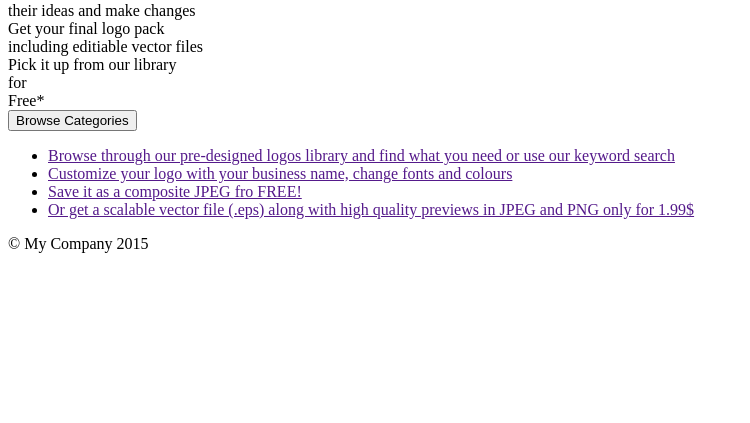
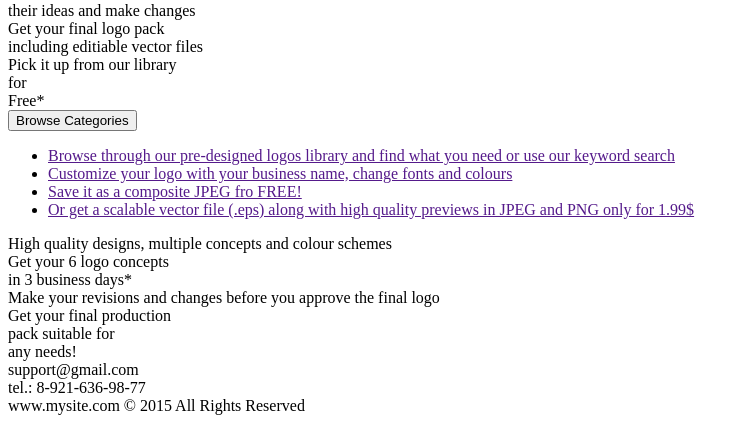
Before and after one commit to Nikcrysis/logos, a Yii app: template frontend/views/site/index.php in a window 1280 px wide. Shown: the part 573-996 px from the top of the page, without its empty margins (0-750 px from the left). Before the commit the page ends 826 px from the top, so only its background shows below. Run offline with PHP 8.4 and a stand-in for Yii, Linux system fonts and the light colour scheme; the template is opened without the code that fills it, so the values that code supplies are empty; some libraries are stand-ins or nearby versions.

Commit message:
changes Nikita

```diff
--- a/frontend/views/layouts/main.php
+++ b/frontend/views/layouts/main.php
@@ -71,13 +71,36 @@ AppAsset::register($this);
         <?= $content ?>
 </div>
 
-<footer class="footer">
-    <div class="container">
-        <p class="pull-left">&copy; My Company <?= date('Y') ?></p>
+<footer>
+    <div class="footer-main">
+        <div class="container">
 
-        <p class="pull-right"><?= Yii::powered() ?></p>
+        </div>
     </div>
+
+    <div class="footer-extra">
+        <div class="container">
+            <div class="row">
+                <div class="col-sm-11 footer-extra-text">
+                    <div class="">
+                        support@gmail.com
+                    </div>
+                    <div class="">
+                        tel.: 8-921-636-98-77
+                    </div>
+                    <div class="">
+                        www.mysite.com &copy; 2015 All Rights Reserved
+                    </div>
+                </div>
+            </div>
+        </div>
+    </div>
+
 </footer>
+
+
+
+
 
 <?php $this->endBody() ?>
 </body>
--- a/frontend/views/site/index.php
+++ b/frontend/views/site/index.php
@@ -10,11 +10,8 @@ $this->title = 'Logos';
     <div class="get-logo">
         <div class="container">
             <div class="get-logo-cont">
-            <div class="row">
-
-
-                    <div class="col-md-10 col-md-offset-1">
-                        <div class="col-md-3 get-logo-slider">
+                <div class="row ">
+                     <div class="col-sm-3 col-sm-offset-1 get-logo-slider">
                          <div id="carousel-example-generic" class="carousel slide" data-ride="carousel">
                              <!-- Indicators -->
                              <ol class="carousel-indicators">
@@ -59,7 +56,7 @@ $this->title = 'Logos';
                          </div>
                      </div>
 
-                        <div class="col-md-offset-1 col-md-8 get-logo-text">
+                     <div class="col-sm-offset-1 col-sm-7 get-logo-text">
                          <div class="get-logo-text-header">
                              Get your custom logo designed
                          </div>
@@ -81,8 +78,6 @@ $this->title = 'Logos';
                          <div class="under-line">
                              <a href="">see terms and pricing here</a>
                          </div>
-
-                    </div>
                    </div>
                 </div>
             </div>
@@ -93,7 +88,7 @@ $this->title = 'Logos';
         <div class="container">
             <div class="row">
                 <div class="col-sm-3 sugg-item">
-                <div class="sugg-item-pic brief">
+                    <div class="pic brief">
 
                     </div>
                     <div class="sugg-item-text">
@@ -107,7 +102,7 @@ $this->title = 'Logos';
                 </div>
 
                 <div class="col-sm-3 sugg-item">
-                <div class="sugg-item-pic create">
+                    <div class="pic create">
 
                     </div>
                     <div class="sugg-item-text">
@@ -122,7 +117,7 @@ $this->title = 'Logos';
                 </div>
 
                 <div class="col-sm-3 sugg-item">
-                <div class="sugg-item-pic revise">
+                    <div class="pic revise">
 
                     </div>
                     <div class="sugg-item-text">
@@ -136,7 +131,7 @@ $this->title = 'Logos';
                 </div>
 
                 <div class="col-sm-3 sugg-item">
-                <div class="sugg-item-pic final">
+                    <div class="pic final">
 
                     </div>
                     <div class="sugg-item-text">
@@ -151,7 +146,6 @@ $this->title = 'Logos';
             </div>
         </div>
     </div>
-
 
     <div class="browse-cat">
         <div class="container">
@@ -216,3 +210,48 @@ $this->title = 'Logos';
             </div>
         </div>
     </div>
+
+    <div class="choose-us">
+        <div class="container">
+            <div class="row choos-us-cont">
+                <div class="col-sm-3 choose-item">
+                    <div class="pic quality">
+
+                    </div>
+                    <div class="choose-item-text">
+                        <div>High quality designs, multiple concepts and colour schemes</div>
+                    </div>
+                </div>
+
+                <div class="col-sm-3 choose-item">
+                    <div class="pic time">
+
+                    </div>
+                    <div class="choose-item-text">
+                       <div>Get your 6 logo concepts</div>
+                        <div>in 3 business days*</div>
+                    </div>
+                </div>
+
+                <div class="col-sm-3 choose-item">
+                    <div class="pic revise">
+
+                    </div>
+                    <div class="choose-item-text">
+                        <div>Make your revisions and changes before you approve the final logo</div>
+                    </div>
+                </div>
+
+                <div class="col-sm-3 choose-item">
+                    <div class="pic final">
+
+                    </div>
+                    <div class="choose-item-text">
+                        <div>Get your final production</div>
+                        <div>pack suitable for </div>
+                        <div>any needs!</div>
+                    </div>
+                </div>
+            </div>
+        </div>
+    </div>
```
Also changed, not shown: frontend/web/css/site.css (+107 -13 lines). Lines whose indentation alone changed are shown as unchanged.
